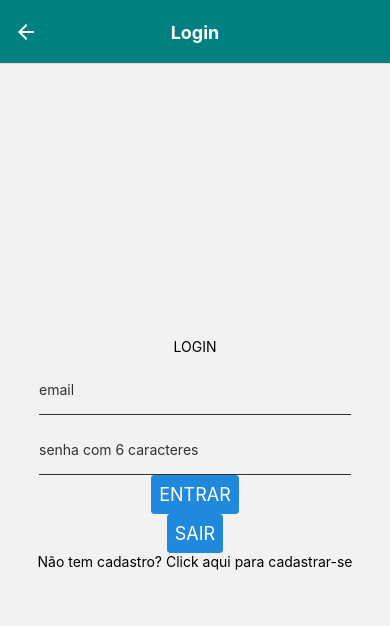
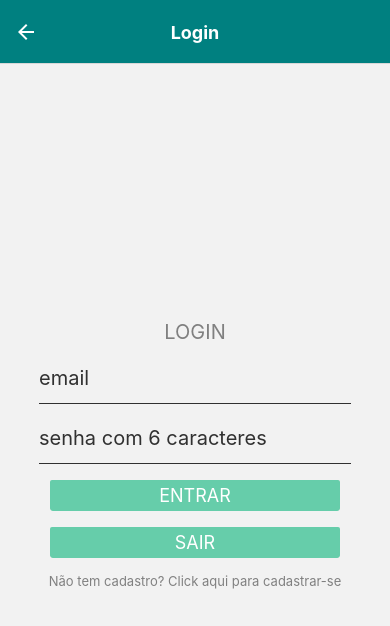
Before and after one commit to Robertobarross/firebase-login, a React Native app: screen /Login in a window 390 px wide. Shown: the top 626 px of the page. Built offline with nearby package versions, Linux system fonts and the light colour scheme.

Commit message:
Update style.js

```diff
--- a/src/pages/login/style.js
+++ b/src/pages/login/style.js
@@ -11,8 +11,34 @@ const styles = StyleSheet.create({
         borderBottomColor: '#313131',
         marginTop: 10,
         width: '80%',
-        height: 50
-    }
+        height: 50,
+        fontSize: 20,
+        fontWeight: "Arial",
+        color: '#808080'
+    },
+    button: {
+        marginTop: 16,
+        paddingVertical: 4,
+        borderRadius: 2,
+        backgroundColor: "#66CDAA",
+        color: "#FFFAFA",
+        textAlign: "center",
+        fontSize: 20,
+        fontWeight: "Arial",
+        width: 290
+    },
+    loginText: {
+        fontSize: 20,
+        fontWeight: 'Arial',
+        color: '#808080',
+      },
+      textCadastro: {
+        fontSize: 13,
+        fontWeight: 'Arial',
+        color: '#808080',
+        alignItems: 'center',
+        marginTop: 15
+      }
 })
 
 export default styles
```
